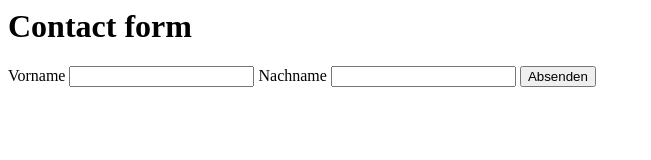
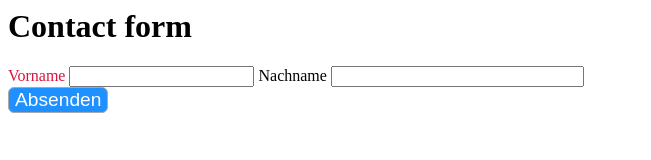
Before and after one commit to aljoshakoecher/opcua-webapp-tutorial, a plain HTML site: page basics/contact-form.html in a window 1280 px wide. Shown: the whole page, without its empty margins (0-651 px from the left). Drawn offline with Linux system fonts and the light colour scheme.

Commit message:
Added some random CSS to play around

```diff
--- a/basics/contact-form.html
+++ b/basics/contact-form.html
@@ -1,11 +1,15 @@
+<head>
+	<link rel="stylesheet" href="styles.css">
+</head>
+
 <h1>Contact form</h1>
 
 <form>
-	<label for="firstName">Vorname</label>
+	<label for="firstName" style="color:crimson">Vorname</label>
 	<input id="firstName" type="text">
 
 	<label for="lastName">Nachname</label>
 	<input id="lastName" type="text">
 
-	<button type="button">Absenden</button>
+	<button type="button" class="bigButton">Absenden</button>
 </form>
--- /dev/null
+++ b/basics/styles.css
@@ -0,0 +1,15 @@
+.bigButton {
+	background-color: dodgerblue;
+	font-size: larger;
+	color:white;
+	border-radius: 6px;
+	border:1px solid darkgray;
+}
+
+form {
+	width: 50%;
+}
+#lastName {
+	width:40%;
+	min-width: 200px;
+}
```
